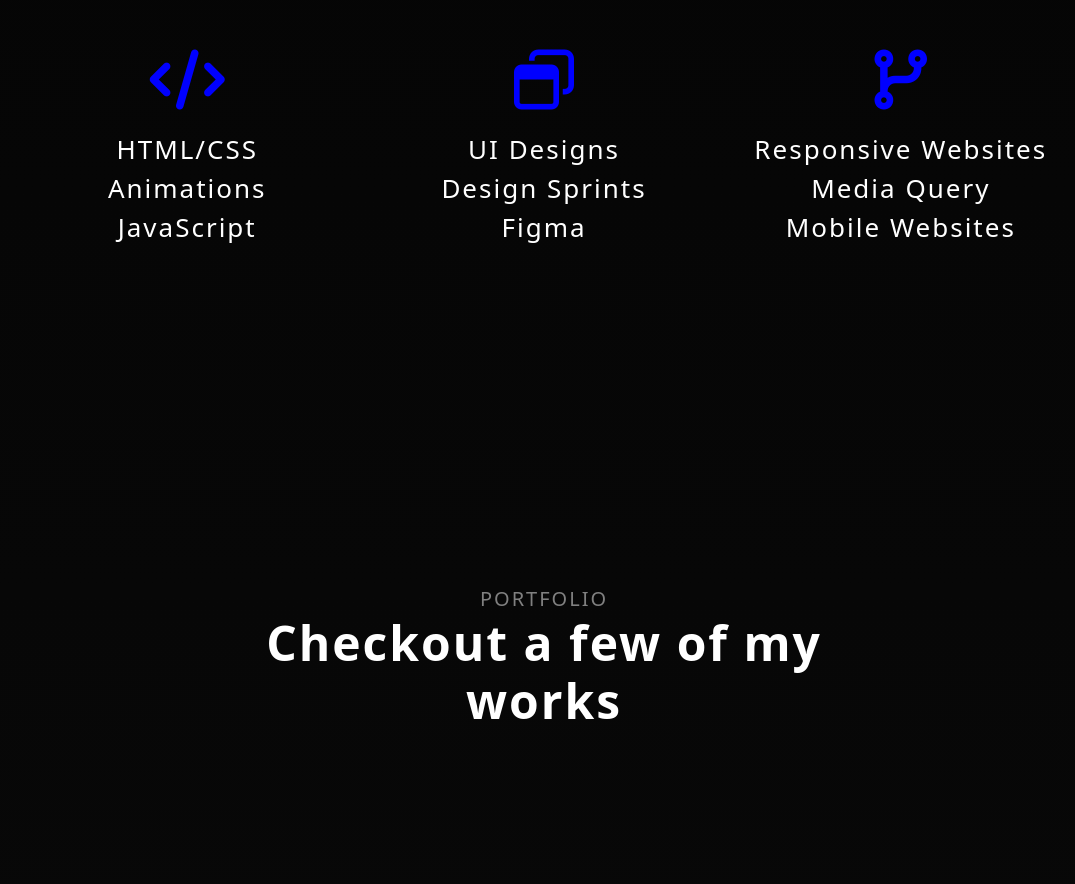
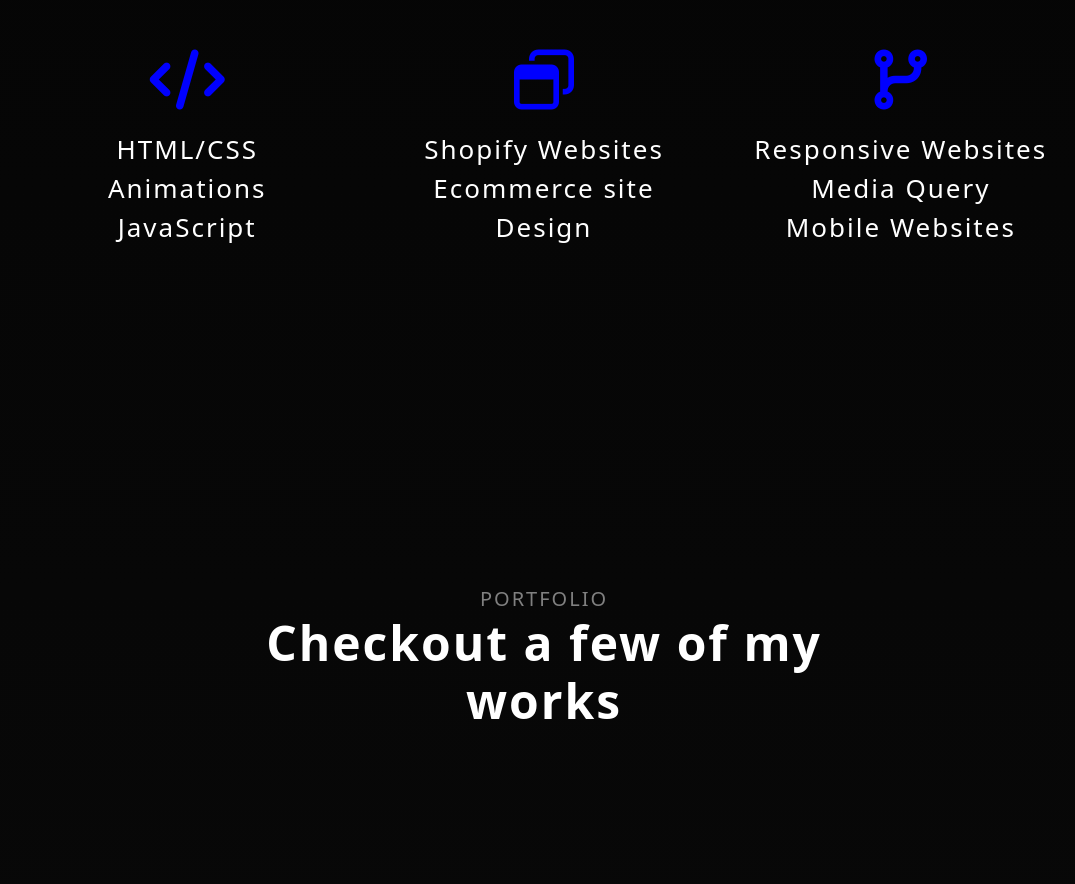
Before and after one commit to Wb-Developers/portfolio, a plain HTML site: page ayush.html in a window 1280 px wide. Shown: the part 2220-3104 px from the top of the page, without its empty margins (96-1171 px from the left). Drawn offline with nearby package versions, Linux system fonts and the light colour scheme.

Commit message:
Update ayush.html
skills changed

```diff
--- a/ayush.html
+++ b/ayush.html
@@ -98,9 +98,9 @@
                 <div>
                     <i class="fa-regular fa-window-restore"></i>
                     <div class="notes">
-                        <p class="skills">UI Designs</p>
-                        <p class="skills">Design Sprints</p>
-                        <p class="skills">Figma</p>
+                        <p class="skills">Shopify Websites</p>
+                        <p class="skills">Ecommerce site</p>
+                        <p class="skills">Design</p>
                     </div>
                 </div>
                 <div>
```
